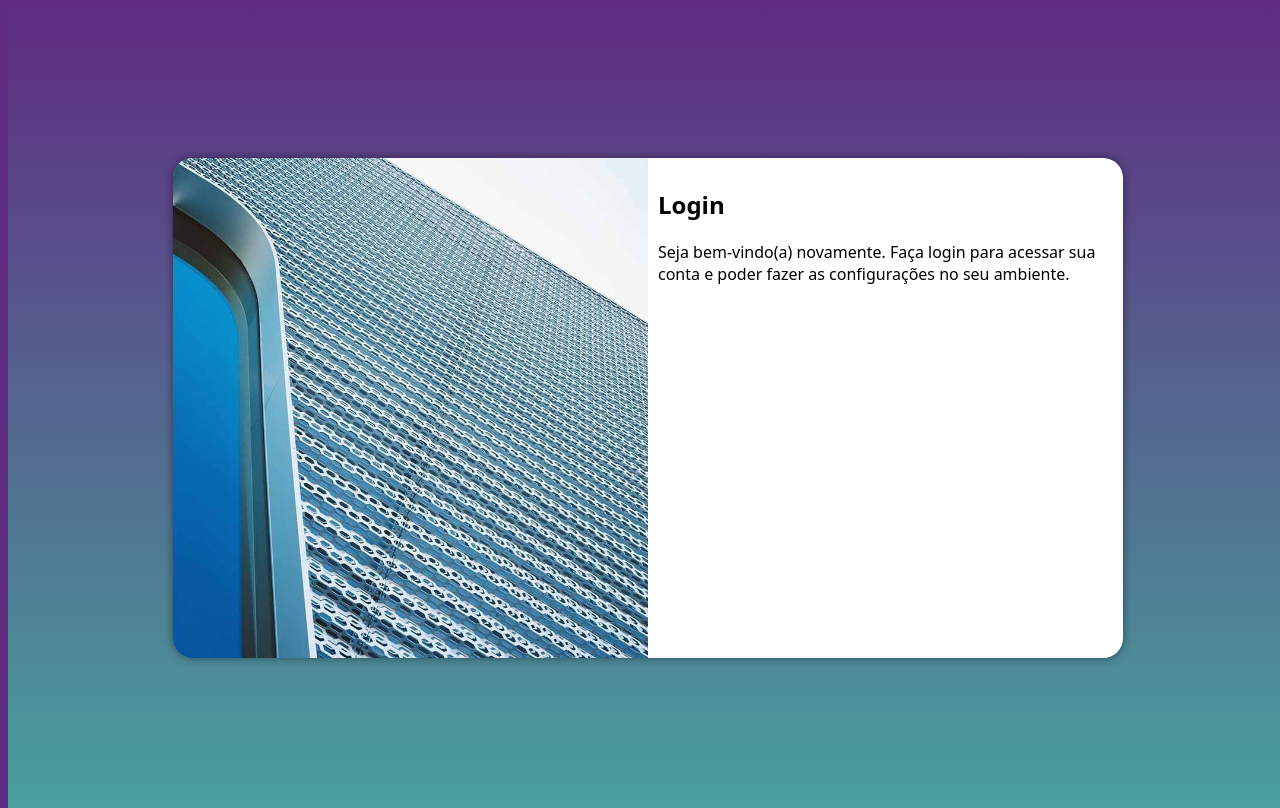
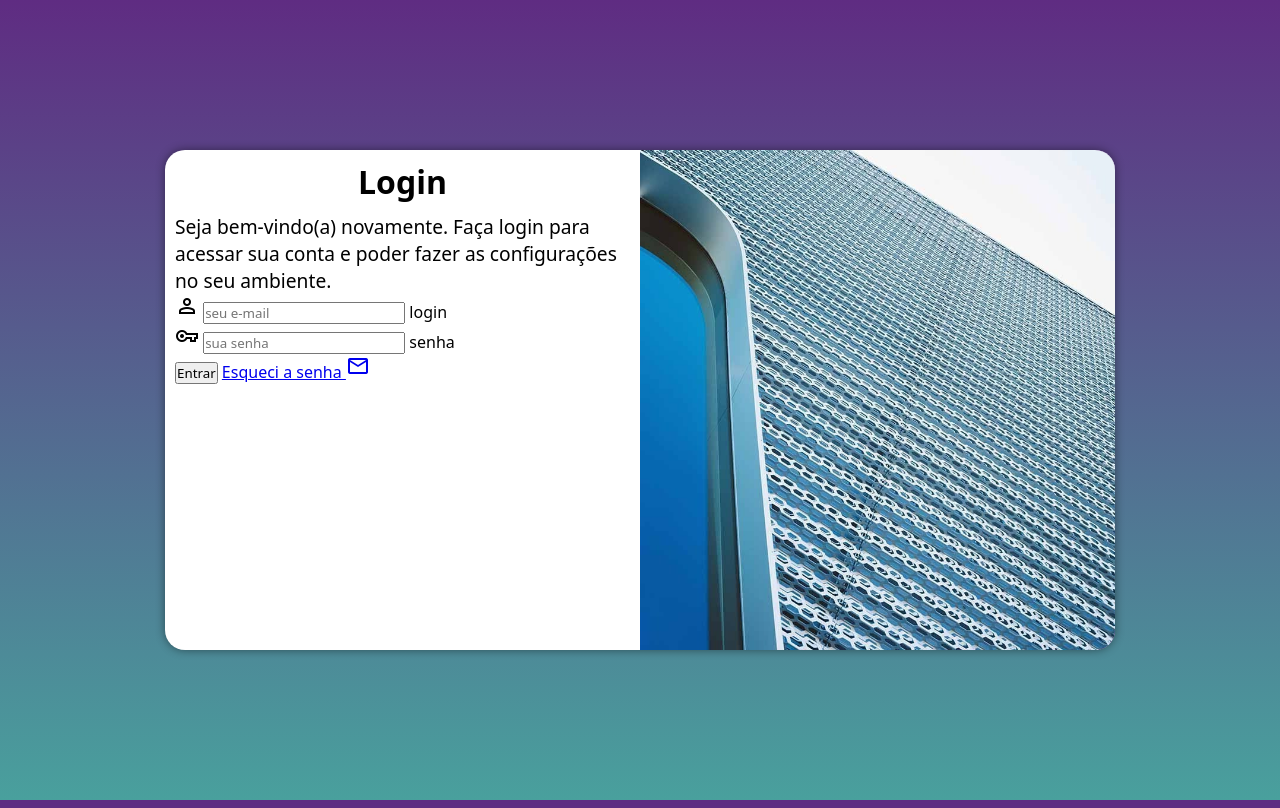
Before and after one commit to Renanfn/projeto-login, a plain HTML site: page index.html in a window 1280 px wide. Drawn offline with nearby package versions, Linux system fonts and the light colour scheme.

Commit message:
I_added_the_form

```diff
--- a/estilos/media-query.css
+++ b/estilos/media-query.css
@@ -42,14 +42,21 @@ Grandes Telas: Acima de 1200px.
     }
 
     section#login > div#imagem {
-        float: left;
+        float: right;
         width: 50%;
         height: 100%;
     }
 
     section#login > div#formulario {
-        float: right;
+        float: left;
         width: 50%;
-        height: 100%;
+    }
+
+    div#formulario > h1 {
+        font-size: 2em;
+    }
+
+    div#formulario > p {
+        font-size: 1.2em;
     }
 }
--- a/estilos/style.css
+++ b/estilos/style.css
@@ -10,7 +10,7 @@
 * {
     font-family: system-ui, -apple-system, BlinkMacSystemFont, 'Segoe UI', Roboto, Oxygen, Ubuntu, Cantarell, 'Open Sans', 'Helvetica Neue', sans-serif;
     padding: 0px;
-    margin: opx;
+    margin: 0px;
     box-sizing: border-box;
 }
 
@@ -56,3 +56,12 @@ section#login > div#formulario {
     display: block;
     padding: 10px;
 }
+
+div#formulario > h1 {
+    text-align: center;
+    margin-bottom: 10px;
+}
+
+div#formulario > p {
+    font-size: 0.8em;
+}
--- a/index.html
+++ b/index.html
@@ -5,6 +5,7 @@
     <meta http-equiv="X-UA-Compatible" content="IE=edge">
     <meta name="viewport" content="width=device-width, initial-scale=1.0">
     <title>Login</title>
+    <link rel="stylesheet" href="https://fonts.googleapis.com/css2?family=Material+Symbols+Outlined:opsz,wght,FILL,GRAD@20..48,100..700,0..1,-50..200" />
     <link rel="stylesheet" href="estilos/style.css">
     <link rel="stylesheet" href="estilos/media-query.css">
 </head>
@@ -18,7 +19,21 @@
                 <h1>Login</h1>
                 <p>Seja bem-vindo(a) novamente. Faça login para acessar sua conta e poder fazer as configurações no seu ambiente.</p>
                 <form action="login.php" method="post">
+                    <div class="campo">
+                        <span class="material-symbols-outlined">person</span>
+                        <input type="email" name="login" id="ilogin" placeholder="seu e-mail" autocomplete="email" required maxlength="30">
+                        <label for="ilogin">login</label>
 
+                    </div>
+                    <div class="campo">
+                        <span class="material-symbols-outlined">vpn_key</span>
+                        <input type="password" name="senha" id="isenha" placeholder="sua senha" autocomplete="current-password" required minlength="8" maxlength="20">
+                        <label for="isenha">senha</label>
+                    </div>
+                    <input type="submit" value="Entrar">
+                    <a href="esqueci.html">
+                        Esqueci a senha <span class="material-symbols-outlined">mail</span>
+                    </a>
                 </form>
             </div>
         </section>
```
